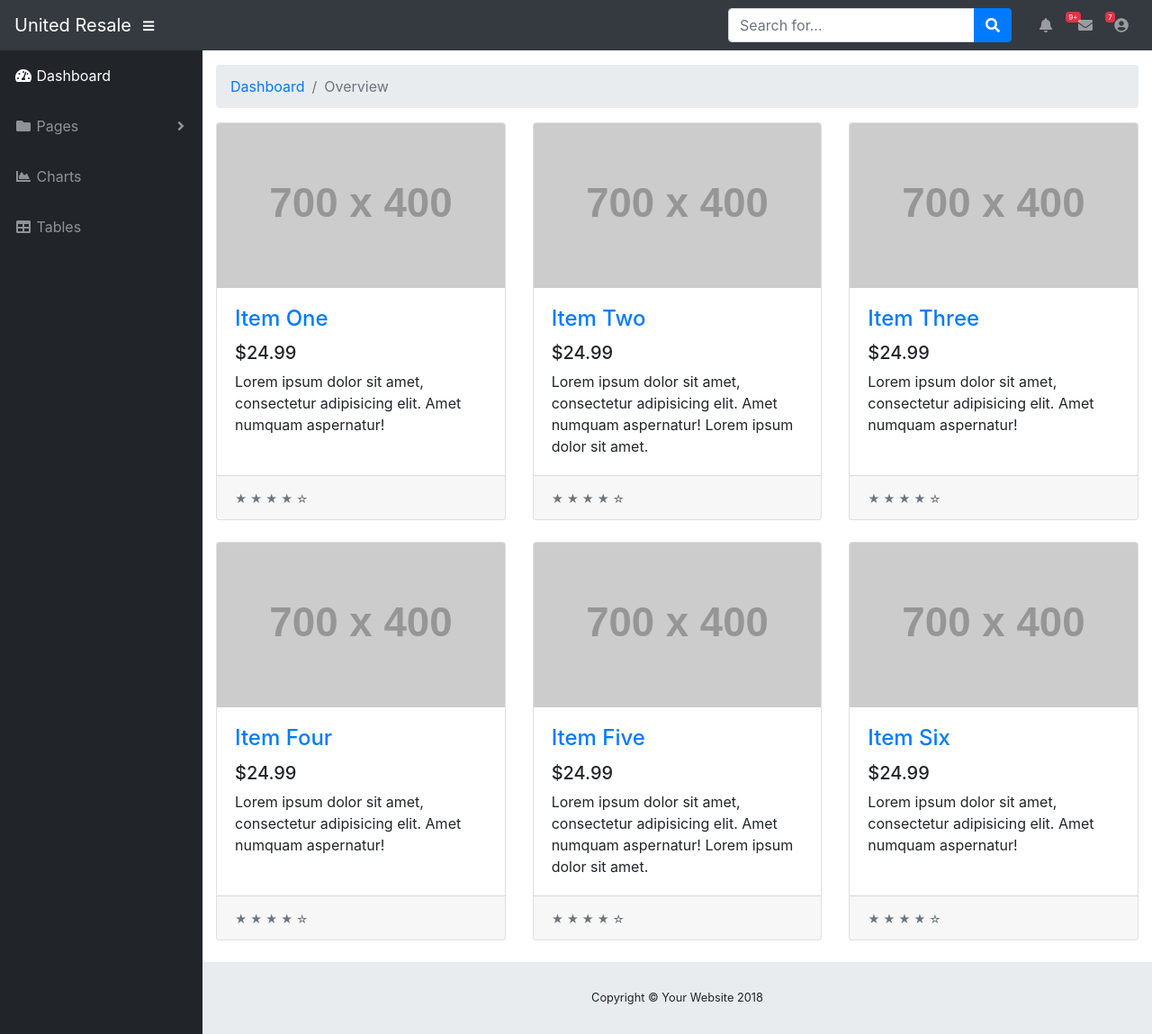
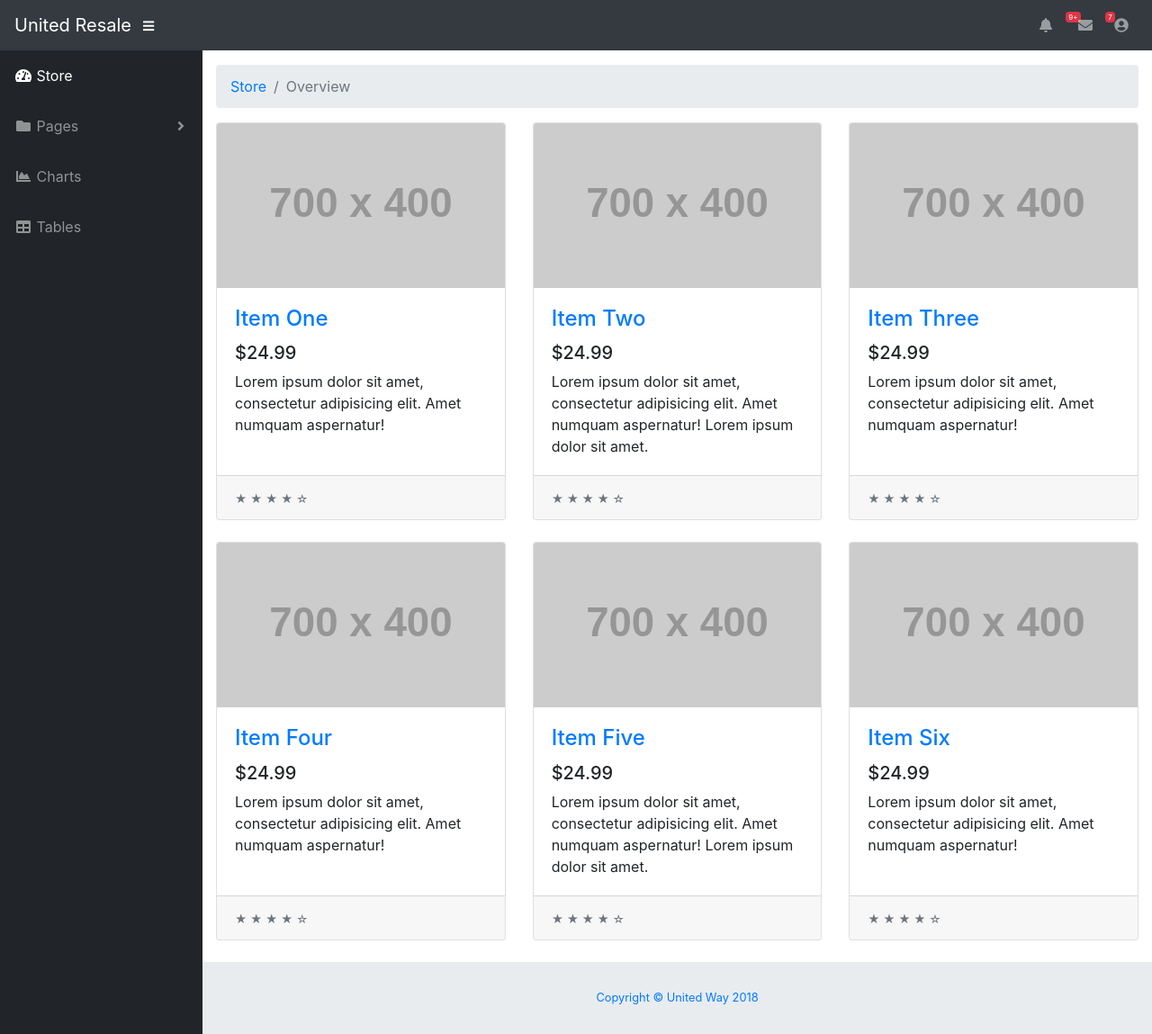
Before and after one commit to dallas2018/team-14, a website with bundled scripts: page frontend/Profile/index.html in a window 1280 px wide. Shown: the whole page at 90% size. Built offline with nearby package versions, Linux system fonts and the light colour scheme.

Commit message:
more customized

```diff
--- a/frontend/Profile/index.html
+++ b/frontend/Profile/index.html
@@ -9,7 +9,7 @@
     <meta name="description" content="">
     <meta name="author" content="">
 
-    <title>SB Admin - Dashboard</title>
+    <title>Resale Store</title>
 
     <!-- Bootstrap core CSS-->
     <link href="vendor/bootstrap/css/bootstrap.min.css" rel="stylesheet">
@@ -35,20 +35,9 @@
         <i class="fas fa-bars"></i>
       </button>
 
-      <!-- Navbar Search -->
-      <form class="d-none d-md-inline-block form-inline ml-auto mr-0 mr-md-3 my-2 my-md-0">
-        <div class="input-group">
-          <input type="text" class="form-control" placeholder="Search for..." aria-label="Search" aria-describedby="basic-addon2">
-          <div class="input-group-append">
-            <button class="btn btn-primary" type="button">
-              <i class="fas fa-search"></i>
-            </button>
-          </div>
-        </div>
-      </form>
 
       <!-- Navbar -->
-      <ul class="navbar-nav ml-auto ml-md-0">
+      <ul class="navbar-nav ml-auto">
         <li class="nav-item dropdown no-arrow mx-1">
           <a class="nav-link dropdown-toggle" href="#" id="alertsDropdown" role="button" data-toggle="dropdown" aria-haspopup="true" aria-expanded="false">
             <i class="fas fa-bell fa-fw"></i>
@@ -95,7 +84,7 @@
         <li class="nav-item active">
           <a class="nav-link" href="index.html">
             <i class="fas fa-fw fa-tachometer-alt"></i>
-            <span>Dashboard</span>
+            <span>Store</span>
           </a>
         </li>
         <li class="nav-item dropdown">
@@ -133,7 +122,7 @@
           <!-- Breadcrumbs-->
           <ol class="breadcrumb">
             <li class="breadcrumb-item">
-              <a href="#">Dashboard</a>
+              <a href="#">Store</a>
             </li>
             <li class="breadcrumb-item active">Overview</li>
           </ol>
@@ -251,7 +240,7 @@
         <footer class="sticky-footer">
           <div class="container my-auto">
             <div class="copyright text-center my-auto">
-              <span>Copyright © Your Website 2018</span>
+              <a href="https://www.unitedway.org/">Copyright © United Way 2018</span>
             </div>
           </div>
         </footer>
```
